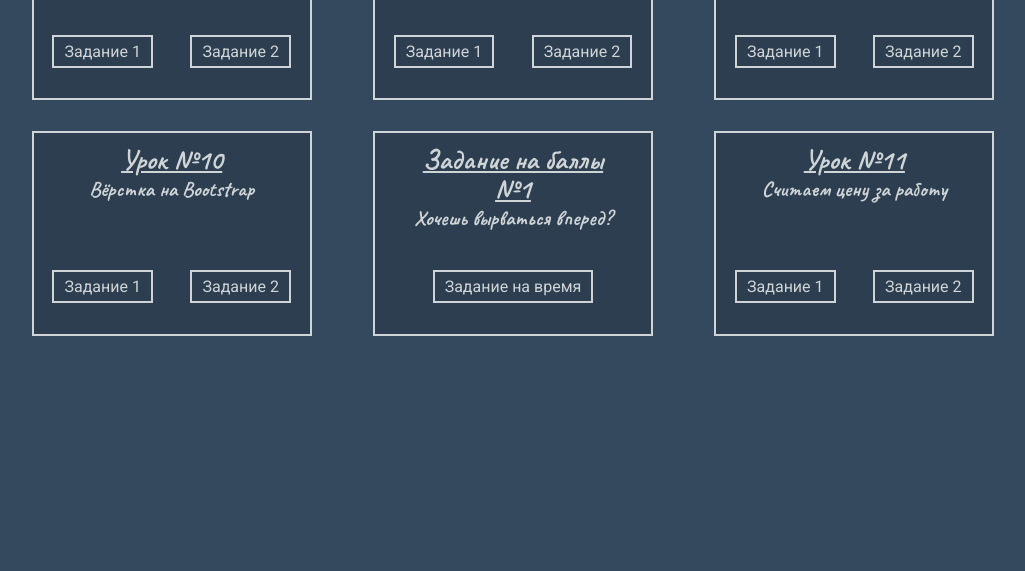
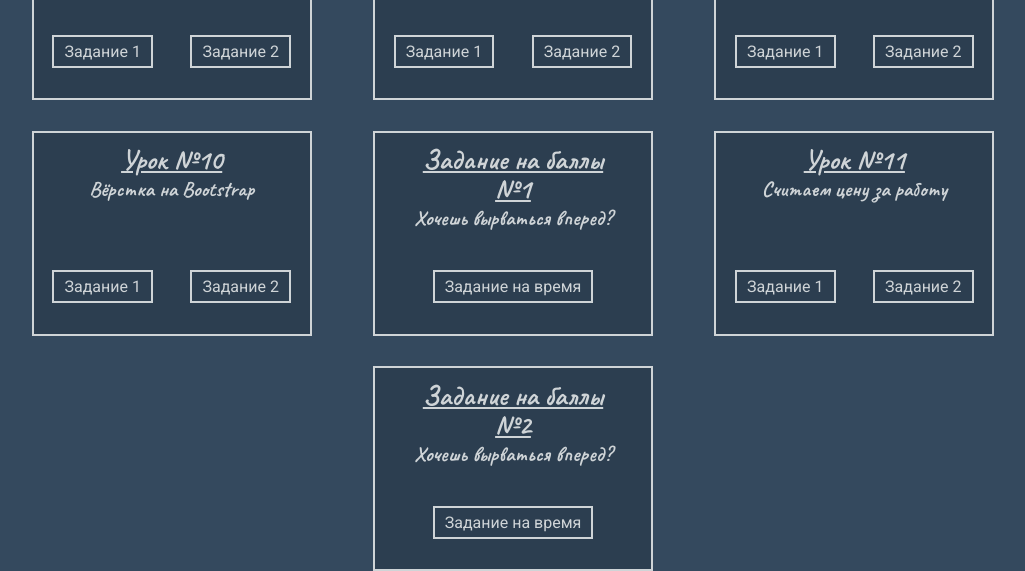
Before and after one commit to archeapxa/Lessons-Web-Start, a plain HTML site: page index.html in a window 1280 px wide. Shown: the part 768-1339 px from the top of the page, without its empty margins (127-1152 px from the left). Before the commit the page ends 1104 px from the top, so only its background shows below. Drawn offline with Linux system fonts and the light colour scheme.

Commit message:
added to main page

```diff
--- a/index.html
+++ b/index.html
@@ -201,6 +201,21 @@
       </div>
       <!-- /.lesson -->
 
+      <div class="lesson">
+        <div class="lesson-headers">
+          <h2>Задание на баллы №2</h2>
+          <h3>Хочешь вырваться вперед?</h3>
+        </div>
+        <!-- /.lesson-headers -->
+
+        <div class="lesson-buttons">
+          <a class="lesson-btn" href="lesson_time_limited_2/src/index.html" target="_blank">Задание на время</a>
+        </div>
+        <!-- /.lesson-buttons -->
+      </div>
+      <!-- /.lesson -->
+
+
     </div>
     <!-- /.sections -->
   </div>
```
